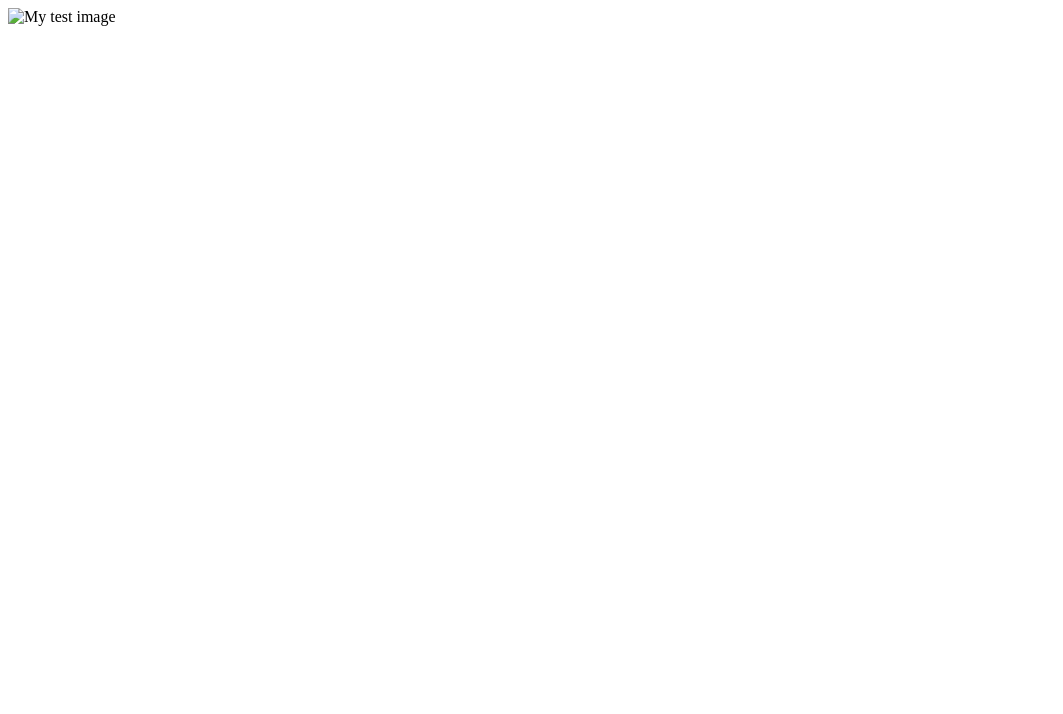
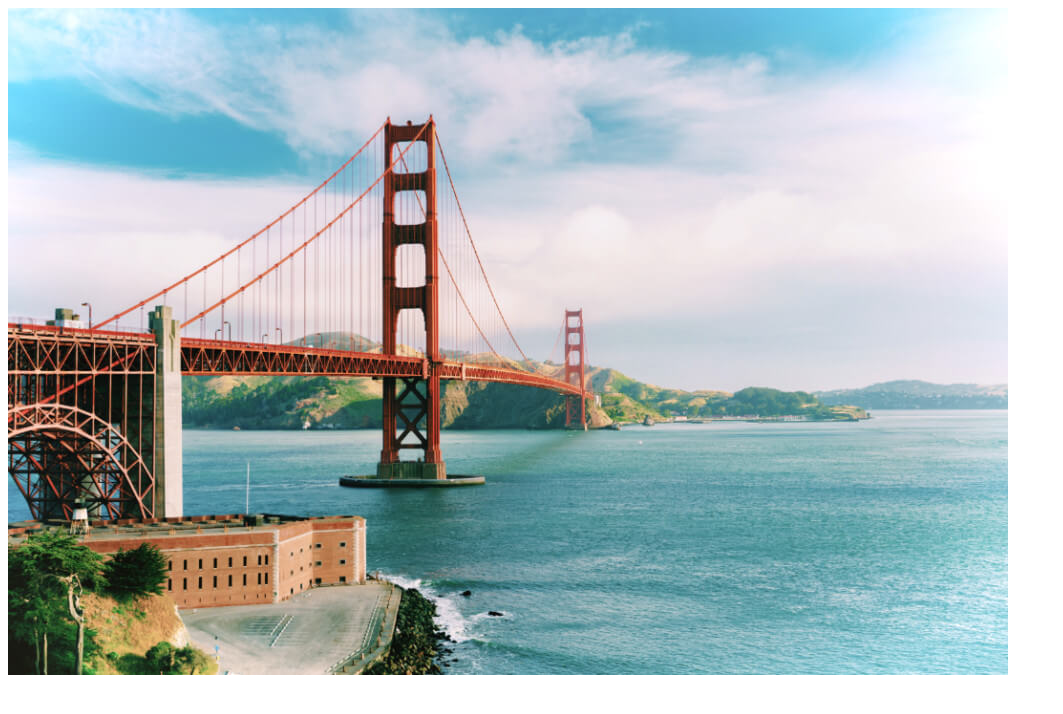
Before and after one commit to karthikmurugappan/karthikmurugappan.github.io, a plain HTML site: page index.html in a window 1280 px wide. Shown: the whole page, without its empty margins (0-1063 px from the left). Drawn offline with Linux system fonts and the light colour scheme; files whose address does not match are found by name.

Commit message:
Commit 2

```diff
--- a/index.html
+++ b/index.html
@@ -5,6 +5,6 @@
     <title>Karthik Murugappan's NST377 Spring Test Page</title>
   </head>
   <body>
-    <img src="/Users/karthikmurugappan/Documents/GitHub/karthikmurugappan.github.io/images/sf.png" alt="My test image">
+    <img src="/Users/karthikmurugappan/Documents/GitHub/karthikmurugappan.github.io/images/sf-bridge.jpeg" alt="My test image">
   </body>
 </html>
```
Also changed, not shown: images/sf-bridge.jpeg (added).
